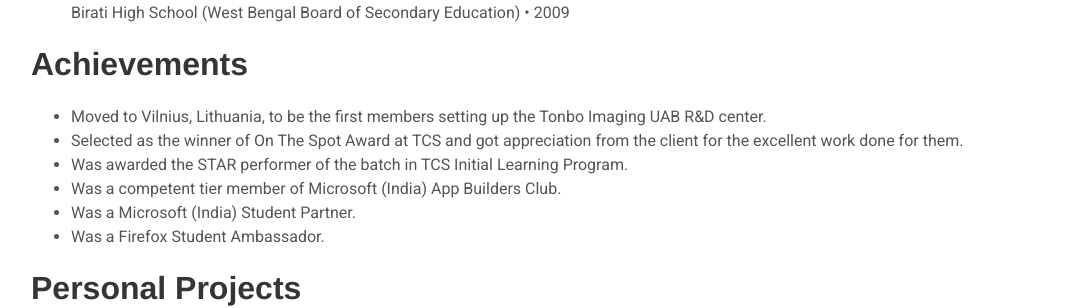
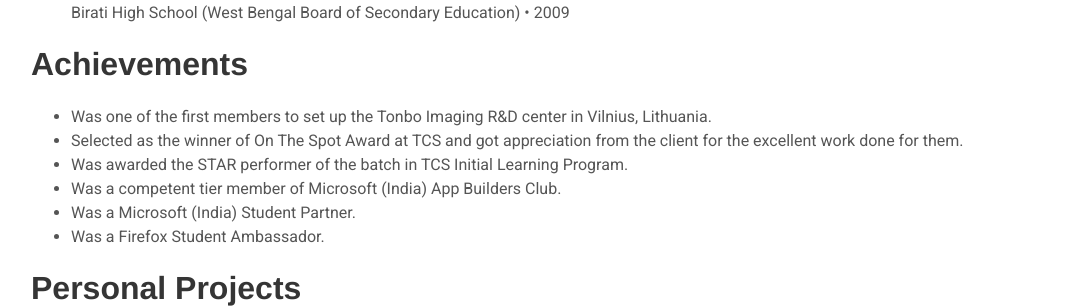
Before and after one commit to kaustav-net/kaustav.net, a Jekyll site: the page built from resume.md, in a window 1280 px wide and 900 px high, scrolled down 1573 px. Shown: the part 153-461 px from the top of the window, without its empty margins (97-1182 px from the left). Built offline with Jekyll 4.4.1, drawn with Linux system fonts in a browser that asks for light colours; comment, search, counter and statistics services are not loaded.

```diff
--- a/_includes/head.html
+++ b/_includes/head.html
@@ -1,12 +1,11 @@
 <head>
   <meta charset="UTF-8">
-  <meta name="description" content="Kaustav's space">
+  {% if page.title == "Home" %}
+    <meta name="description" content="{{ site.description }}">
+  {% endif %}
   <meta name="keywords" content="Kaustav,Ghosh,Coding,Linux,Kernel,Blog,Tech,Computer,Science,GStreamer,Android,AOSP,Resume,Technology,Web,Internet,Programming">
   <meta name="author" content="Kaustav Ghosh">
   <meta name="viewport" content="width=device-width, initial-scale=1.0">
-  {% if page.title == "Home" %}
-    <meta name="description" content="{{ site.description }}">
-  {% endif %}
 
   <title>
     {% if page.title == "Home" %}
--- a/_layouts/home.html
+++ b/_layouts/home.html
@@ -1,4 +1,5 @@
 ---
+title: "Home"
 layout: default
 ---
 
--- a/resume.md
+++ b/resume.md
@@ -50,7 +50,7 @@ comments: false
 * 10th Grade (Percentage: 87.125%) <br>Birati High School (West Bengal Board of Secondary Education) • 2009
 
 # Achievements
-* Moved to Vilnius, Lithuania, to be the first members setting up the Tonbo Imaging UAB R&D center.
+* Was one of the first members to set up the Tonbo Imaging R&D center in Vilnius, Lithuania.
 * Selected as the winner of On The Spot Award at TCS and got appreciation from the client for the excellent work done for them.
 * Was awarded the STAR performer of the batch in TCS Initial Learning Program.
 * Was a competent tier member of Microsoft (India) App Builders Club.
```
